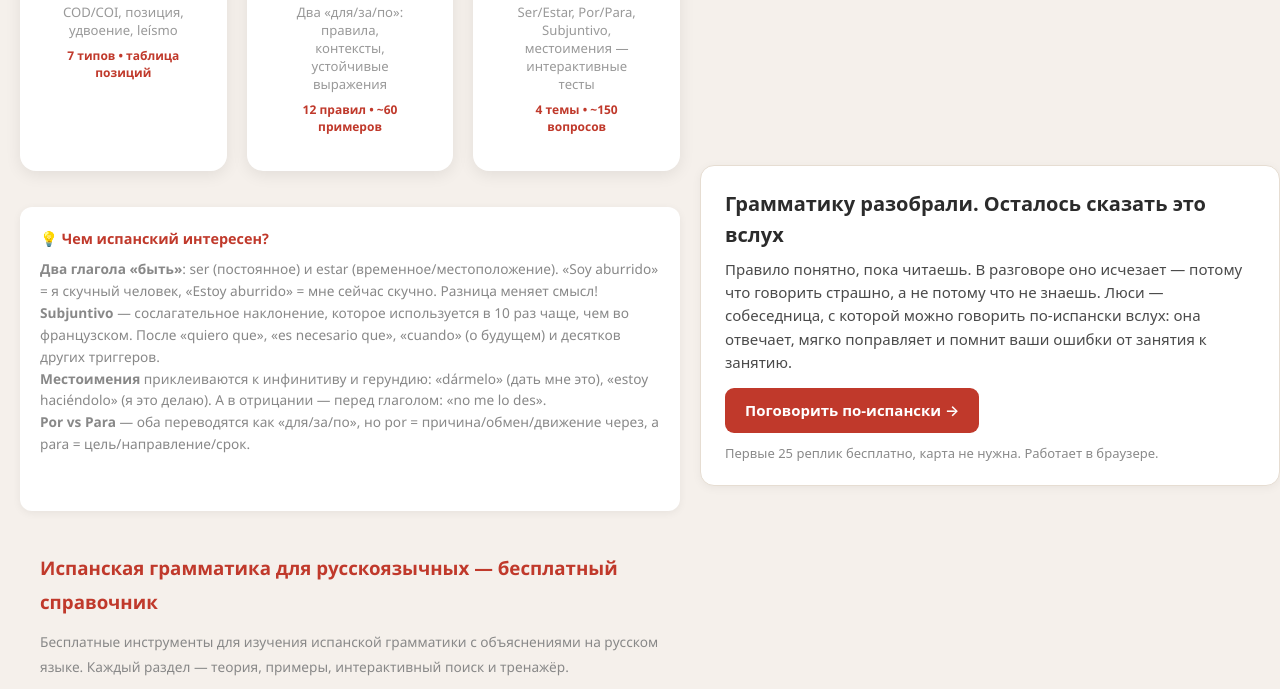
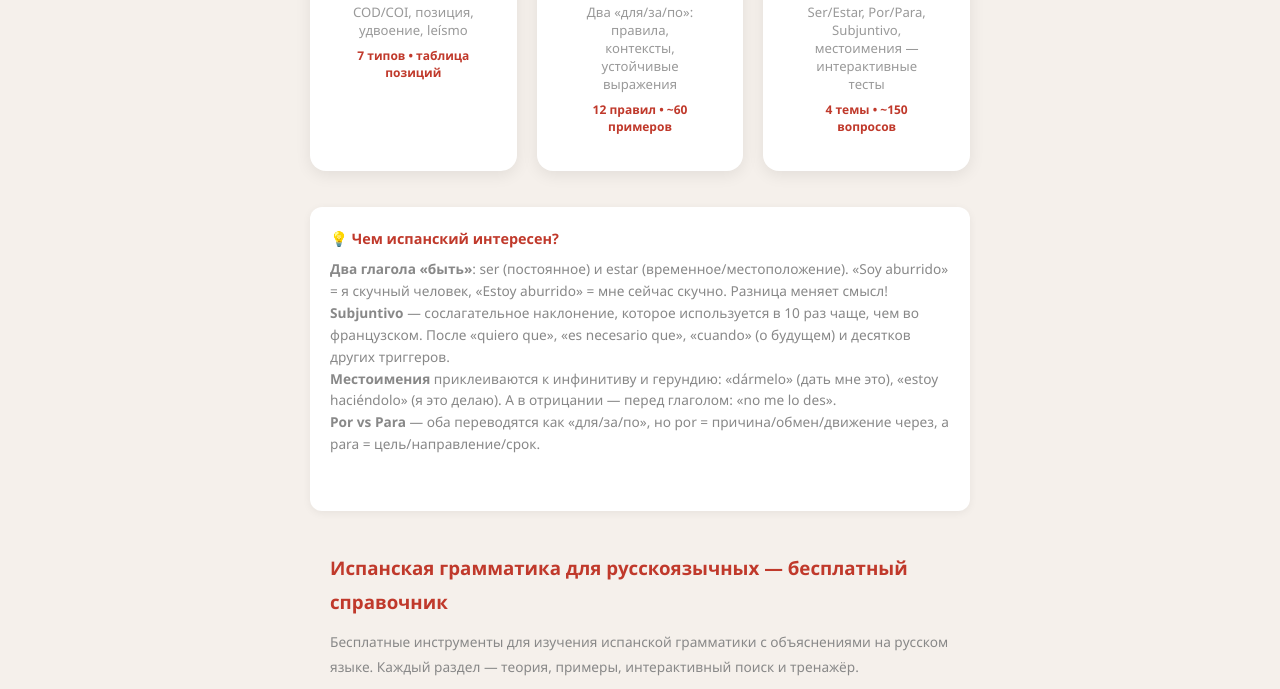
Before and after one commit to braxno-dotcom/spanish-grammar, a plain HTML site: page index.html in a window 1280 px wide. Shown: the part 615-1304 px from the top of the page. Drawn offline with Linux system fonts and the light colour scheme.

Commit message:
Главная страница не разъезжается на телефоне
Борис прислал снимок с телефона: карточки сжаты в узкую колонку, справа пустота,
а блок с Люси вылез сбоку и обрезан краем экрана.

Причина не в блоке Люси, а в `body { display:flex; align-items:center }`. Блок
лежит на уровне body — и становился ВТОРОЙ КОЛОНКОЙ рядом с грамматикой. На широком
экране это было незаметно, на телефоне убивало страницу.

Теперь обычный поток сверху вниз, центровка через `margin: 0 auto`. Проверено
отрисовкой: всё стоит друг под другом, блок Люси внизу во всю ширину.

⚠️ Та же поломка была на главной французской грамматики — поправлена там же.

Co-Authored-By: Claude Opus 5 (1M context) <noreply@anthropic.com>

```diff
--- a/index.html
+++ b/index.html
@@ -20,14 +20,17 @@
     background: #f5f0eb;
     color: #2c2c2c;
     min-height: 100vh;
-    display: flex;
-    align-items: center;
-    justify-content: center;
+    /* ⚠️ Было `display:flex` с центровкой — и это ломало страницу на телефоне.
+       Блок с Люси лежит на уровне body, то есть становился ВТОРОЙ КОЛОНКОЙ рядом
+       с грамматикой: колонки сжимались вдвое, а карточка Люси уезжала за правый
+       край и обрезалась. Поймано 16 сен 2026 по снимку с телефона.
+       Теперь обычный поток: всё идёт сверху вниз, центровка — через margin auto. */
   }
   .container {
     text-align: center;
     padding: 40px 20px;
     max-width: 700px;
+    margin: 0 auto;
   }
   h1 { font-size: 1.8em; font-weight: 600; margin-bottom: 8px; color: #333; }
   p { color: #888; margin-bottom: 36px; font-size: 0.95em; }
```
